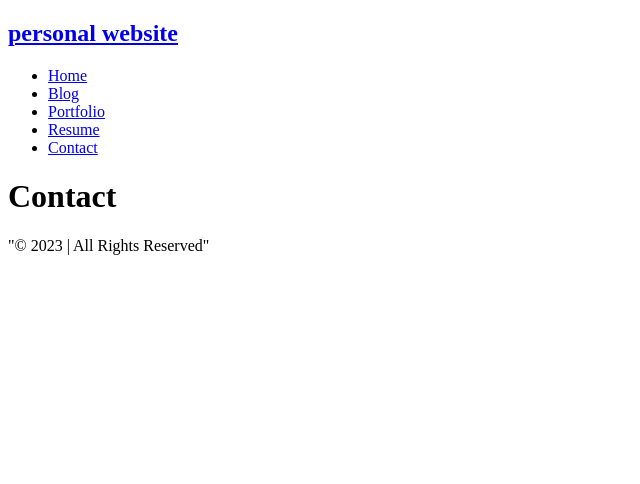
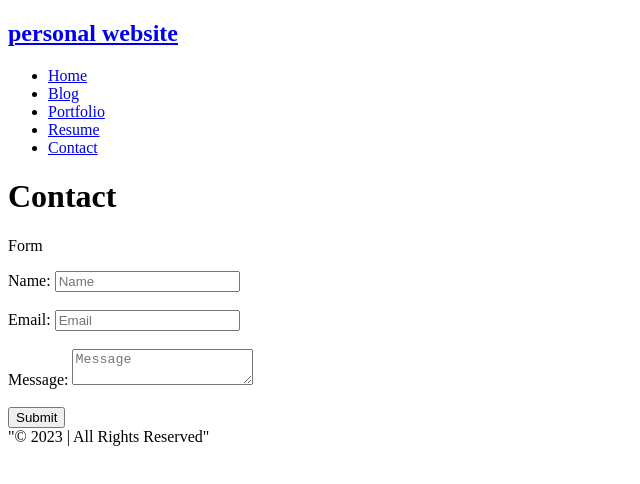
Before and after one commit to ishavarrier/-ishavarrier-.github.io, a plain HTML site: page contact.html in a window 1280 px wide. Shown: the whole page, without its empty margins (0-640 px from the left). Drawn offline with Linux system fonts and the light colour scheme.

Commit message:
feat: add contact form

```diff
--- a/contact.html
+++ b/contact.html
@@ -19,6 +19,28 @@
 
     <main>
         <h1 class = "page-title">Contact</h1>
+        <p>Form</p>
+        <form id="contact-form">
+
+        <label for="name">Name:</label>
+        <input type="text" id="name" name="name" placeholder="Name" required />
+        <br><br>
+
+        <label for="email">Email:</label>
+        <input type="email" id="email" name="email" placeholder="Email" required />
+        <br><br>
+
+        <label for="message">Message:</label>
+        <textarea
+        id="Message"
+        name="message"
+        placeholder="Message"
+        required
+      ></textarea>
+
+        <br><br>
+        <input type="submit" value="Submit" />
+
     </main>
     <footer class = "footer">"© 2023 <Personal Website Isha Varrier> | All Rights Reserved"</footer>
 </body>
```
